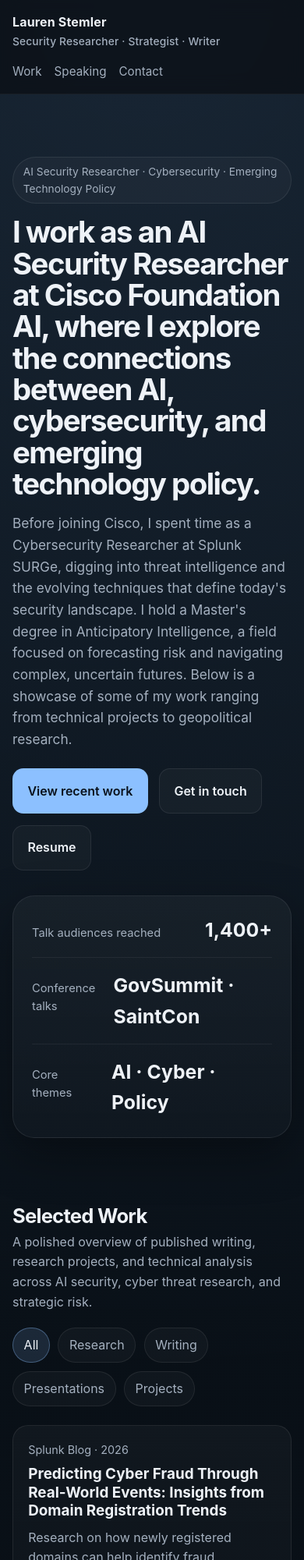
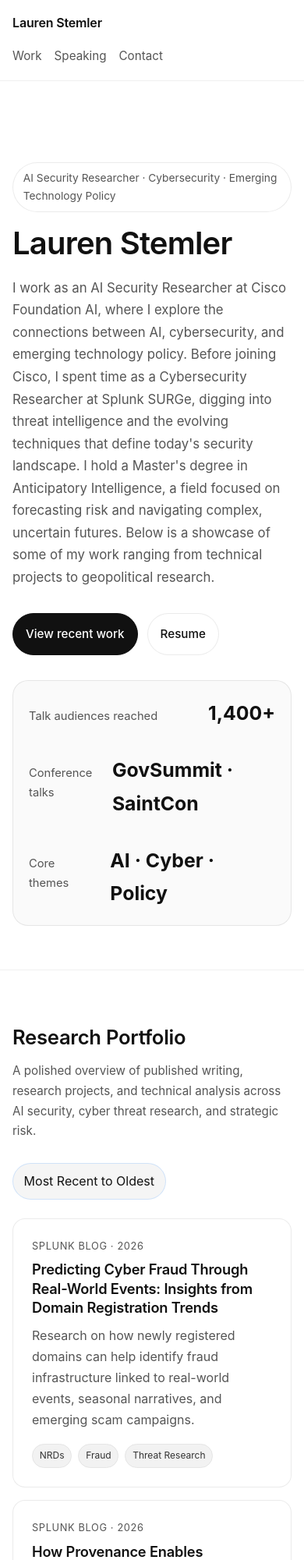
Before and after one commit to lstemler/Lauren-Stemler-Research-Portfolio, a plain HTML site: page index.html in a window 390 px wide. Shown: the top 2000 px of the page at 78% size. Drawn offline with Linux system fonts and the light colour scheme.

Commit message:
Update index.html

```diff
--- a/index.html
+++ b/index.html
@@ -7,17 +7,17 @@
   <meta name="description" content="Portfolio website for Lauren Stemler featuring research, projects, writing, and presentations." />
   <style>
     :root {
-      --bg: #0b0f14;
-      --bg-soft: #121922;
-      --card: #101722;
-      --border: rgba(255,255,255,0.08);
-      --text: #eef2f7;
-      --muted: #a4b0bf;
-      --accent: #8cc0ff;
-      --accent-soft: rgba(140, 192, 255, 0.14);
-      --max: 1120px;
-      --radius: 20px;
-      --shadow: 0 20px 60px rgba(0,0,0,0.35);
+      --bg: #ffffff;
+      --bg-soft: #f7f7f7;
+      --card: #ffffff;
+      --border: rgba(0,0,0,0.08);
+      --text: #111111;
+      --muted: #555555;
+      --accent: #111111;
+      --accent-soft: rgba(0,0,0,0.04);
+      --max: 900px;
+      --radius: 16px;
+      --shadow: 0 10px 30px rgba(0,0,0,0.06);
     }
 
     * { box-sizing: border-box; }
@@ -25,18 +25,17 @@
     body {
       margin: 0;
       font-family: Inter, ui-sans-serif, system-ui, -apple-system, BlinkMacSystemFont, "Segoe UI", sans-serif;
-      background:
-        radial-gradient(circle at top, rgba(140,192,255,0.12), transparent 30%),
-        linear-gradient(180deg, #081018 0%, var(--bg) 100%);
+      background: var(--bg);
       color: var(--text);
-      line-height: 1.6;
+      line-height: 1.7;
+      font-size: 16px;
     }
 
     a { color: inherit; text-decoration: none; }
     img { max-width: 100%; display: block; }
 
     .container {
-      width: min(calc(100% - 2rem), var(--max));
+      width: min(calc(100% - 2rem), 760px);
       margin: 0 auto;
     }
 
@@ -44,9 +43,9 @@
       position: sticky;
       top: 0;
       z-index: 50;
-      backdrop-filter: blur(12px);
-      background: rgba(11,15,20,0.72);
-      border-bottom: 1px solid rgba(255,255,255,0.05);
+      backdrop-filter: blur(10px);
+      background: rgba(255,255,255,0.9);
+      border-bottom: 1px solid rgba(0,0,0,0.06);
     }
 
     nav {
@@ -58,8 +57,8 @@
     }
 
     .brand {
-      font-weight: 700;
-      letter-spacing: 0.01em;
+      font-weight: 600;
+      letter-spacing: -0.01em;
       font-size: 1rem;
     }
 
@@ -79,14 +78,33 @@
     .nav-links a {
       color: var(--muted);
       font-size: 0.95rem;
-      transition: 0.2s ease;
+      transition: color 0.2s ease;
+      position: relative;
+      padding-bottom: 0.15rem;
     }
 
     .nav-links a:hover,
     .nav-links a.active { color: var(--text); }
 
+    .nav-links a::after {
+      content: "";
+      position: absolute;
+      left: 0;
+      bottom: 0;
+      width: 0;
+      height: 1px;
+      background: var(--text);
+      transition: width 0.2s ease;
+    }
+
+    .nav-links a:hover::after,
+    .nav-links a.active::after {
+      width: 100%;
+    }
+
     header.hero {
-      padding: 5rem 0 2.5rem;
+      padding: 6.5rem 0 3.5rem;
+      border-top: none;
     }
 
     .hero-grid {
@@ -110,34 +128,39 @@
     }
 
     h1 {
-      font-size: clamp(2.4rem, 6vw, 4.5rem);
-      line-height: 1.05;
-      margin: 0 0 1rem;
-      letter-spacing: -0.04em;
+      font-size: clamp(2.5rem, 5vw, 3.5rem);
+      line-height: 1.2;
+      margin: 0 0 1.2rem;
+      letter-spacing: -0.02em;
+      font-weight: 600;
     }
 
     .lead {
-      font-size: 1.08rem;
+      font-size: 1.05rem;
       color: var(--muted);
-      max-width: 62ch;
-      margin-bottom: 1.5rem;
+      max-width: 65ch;
+      margin-bottom: 2rem;
     }
 
     .cta-row {
       display: flex;
       flex-wrap: wrap;
-      gap: 0.9rem;
-      margin-top: 1.5rem;
+      gap: 0.75rem;
+      margin-top: 1.75rem;
     }
 
     .btn {
-      padding: 0.95rem 1.15rem;
-      border-radius: 14px;
+      padding: 0.8rem 1rem;
+      border-radius: 999px;
       border: 1px solid var(--border);
-      background: rgba(255,255,255,0.03);
+      background: #fff;
       color: var(--text);
-      font-weight: 600;
+      font-weight: 500;
+      font-size: 0.95rem;
       transition: transform 0.2s ease, border-color 0.2s ease, background 0.2s ease;
+      display: inline-flex;
+      align-items: center;
+      gap: 0.45rem;
     }
 
     .btn:hover {
@@ -146,17 +169,16 @@
     }
 
     .btn.primary {
-      background: var(--accent);
-      color: #09111c;
-      border-color: transparent;
+      background: var(--text);
+      color: #fff;
+      border-color: var(--text);
     }
 
     .hero-card {
-      background: linear-gradient(180deg, rgba(255,255,255,0.04), rgba(255,255,255,0.02));
+      background: #fafafa;
       border: 1px solid var(--border);
-      border-radius: 28px;
-      padding: 1.5rem;
-      box-shadow: var(--shadow);
+      border-radius: 20px;
+      padding: 1.25rem;
     }
 
     .stat-block {
@@ -178,7 +200,8 @@
     .stat .value { font-size: 1.55rem; font-weight: 700; }
 
     section {
-      padding: 2.5rem 0;
+      padding: 4rem 0;
+      border-top: 1px solid rgba(0,0,0,0.06);
     }
 
     .section-title {
@@ -186,19 +209,21 @@
       justify-content: space-between;
       align-items: end;
       gap: 1rem;
-      margin-bottom: 1.25rem;
+      margin-bottom: 1.75rem;
     }
 
     .section-title h2 {
       margin: 0;
-      font-size: clamp(1.6rem, 3vw, 2.2rem);
-      letter-spacing: -0.03em;
+      font-size: 1.6rem;
+      letter-spacing: -0.01em;
+      font-weight: 600;
     }
 
     .section-title p {
-      margin: 0;
+      margin: 0.5rem 0 0;
       color: var(--muted);
-      max-width: 64ch;
+      max-width: 60ch;
+      font-size: 0.95rem;
     }
 
     .filters {
@@ -234,28 +259,52 @@
     }
 
     .card {
-      background: linear-gradient(180deg, rgba(255,255,255,0.035), rgba(255,255,255,0.02));
+      background: var(--card);
       border: 1px solid var(--border);
       border-radius: var(--radius);
-      padding: 1.2rem;
+      padding: 1.5rem;
       transition: transform 0.2s ease, border-color 0.2s ease;
     }
 
     .card:hover {
       transform: translateY(-2px);
-      border-color: rgba(255,255,255,0.15);
+      border-color: rgba(0,0,0,0.15);
     }
 
     .meta {
       color: var(--muted);
-      font-size: 0.9rem;
-      margin-bottom: 0.5rem;
+      font-size: 0.8rem;
+      margin-bottom: 0.4rem;
+      text-transform: uppercase;
+      letter-spacing: 0.05em;
     }
 
     .card h3 {
       margin: 0 0 0.6rem;
-      font-size: 1.18rem;
-      line-height: 1.25;
+      font-size: 1.14rem;
+      line-height: 1.35;
+      font-weight: 600;
+      letter-spacing: -0.01em;
+    }
+
+    .card h3 a {
+      position: relative;
+      text-decoration: none;
+    }
+
+    .card h3 a::after {
+      content: "";
+      position: absolute;
+      left: 0;
+      bottom: -2px;
+      width: 0;
+      height: 1px;
+      background: var(--text);
+      transition: width 0.2s ease;
+    }
+
+    .card:hover h3 a::after {
+      width: 100%;
     }
 
     .card p {
@@ -271,11 +320,11 @@
     }
 
     .tag {
-      font-size: 0.8rem;
-      color: #dce7f5;
-      background: rgba(255,255,255,0.05);
-      border: 1px solid rgba(255,255,255,0.06);
-      padding: 0.35rem 0.6rem;
+      font-size: 0.75rem;
+      color: #333;
+      background: #f2f2f2;
+      border: 1px solid #e5e5e5;
+      padding: 0.3rem 0.55rem;
       border-radius: 999px;
     }
 
@@ -304,8 +353,9 @@
       justify-content: space-between;
       gap: 1rem;
       flex-wrap: wrap;
-      border-top: 1px solid rgba(255,255,255,0.06);
-      padding-top: 1.25rem;
+      border-top: 1px solid rgba(0,0,0,0.06);
+      padding-top: 1.5rem;
+      font-size: 0.92rem;
     }
 
     @media (max-width: 900px) {
@@ -329,7 +379,6 @@
       <nav>
         <a class="brand" href="#top">
           Lauren Stemler
-          <span>Security Researcher · Strategist · Writer</span>
         </a>
         <div class="nav-links">
           <a href="#work">Work</a>
@@ -345,13 +394,12 @@
       <div class="container hero-grid">
         <div>
           <div class="eyebrow">AI Security Researcher · Cybersecurity · Emerging Technology Policy</div>
-          <h1>I work as an AI Security Researcher at Cisco Foundation AI, where I explore the connections between AI, cybersecurity, and emerging technology policy.</h1>
+          <h1>Lauren Stemler</h1>
           <p class="lead">
-            Before joining Cisco, I spent time as a Cybersecurity Researcher at Splunk SURGe, digging into threat intelligence and the evolving techniques that define today&#39;s security landscape. I hold a Master&#39;s degree in Anticipatory Intelligence, a field focused on forecasting risk and navigating complex, uncertain futures. Below is a showcase of some of my work ranging from technical projects to geopolitical research.
+            I work as an AI Security Researcher at Cisco Foundation AI, where I explore the connections between AI, cybersecurity, and emerging technology policy. Before joining Cisco, I spent time as a Cybersecurity Researcher at Splunk SURGe, digging into threat intelligence and the evolving techniques that define today&#39;s security landscape. I hold a Master&#39;s degree in Anticipatory Intelligence, a field focused on forecasting risk and navigating complex, uncertain futures. Below is a showcase of some of my work ranging from technical projects to geopolitical research.
           </p>
           <div class="cta-row">
             <a class="btn primary" href="#work">View recent work</a>
-            <a class="btn" href="#contact">Get in touch</a>
             <a class="btn" href="assets/Lauren-Stemler-Resume.pdf" target="_blank" rel="noreferrer">Resume</a>
           </div>
         </div>
@@ -379,7 +427,7 @@
       <div class="container">
         <div class="section-title">
           <div>
-            <h2>Selected Work</h2>
+            <h2>Research Portfolio</h2>
             <p>
               A polished overview of published writing, research projects, and technical analysis across AI security, cyber threat research, and strategic risk.
             </p>
@@ -387,11 +435,7 @@
         </div>
 
         <div class="filters">
-          <button class="chip active" data-filter="all">All</button>
-          <button class="chip" data-filter="research">Research</button>
-          <button class="chip" data-filter="writing">Writing</button>
-          <button class="chip" data-filter="presentation">Presentations</button>
-          <button class="chip" data-filter="project">Projects</button>
+          <button class="chip active" data-filter="all">Most Recent to Oldest</button>
         </div>
 
         <div class="grid work-grid" id="workGrid">
@@ -478,17 +522,12 @@
           <article class="card">
             <div class="meta">Conference Speaking · 2026</div>
             <h3>GovSummit 2026 · Washington, DC</h3>
-            <p>Presented research to an audience of 900+ attendees, translating technical security findings into a policy-relevant public sector context.</p>
+            <p>Spoke to 900+ attendees, translating technical security findings into a policy-relevant public sector context.</p>
           </article>
           <article class="card">
             <div class="meta">Conference Speaking · 2026</div>
             <h3>SaintCon 2026 · Provo, Utah</h3>
-            <p>Presented to 500+ attendees on cybersecurity research and emerging threat trends for a security-focused audience.</p>
-          </article>
-          <article class="card">
-            <div class="meta">Portfolio Overview</div>
-            <h3>Research, writing, and technical projects</h3>
-            <p>This portfolio highlights public writing on AI governance, cyber fraud infrastructure, AI security, threat hunting, and longer-form academic and strategic research.</p>
+            <p>Spoke to 500+ attendees on cybersecurity research and emerging threat trends for a security-focused audience.</p>
           </article>
         </div>
       </div>
@@ -502,22 +541,12 @@
           <h2>Contact</h2>
           <p>Best for speaking engagements, research collaboration, writing opportunities, or portfolio inquiries.</p>
           <div class="tag-row">
-            <a class="btn" href="mailto:your.email@example.com">Email</a>
-            <a class="btn" href="https://www.linkedin.com/" target="_blank" rel="noreferrer">LinkedIn</a>
-            <a class="btn" href="https://github.com/" target="_blank" rel="noreferrer">GitHub</a>
+            <a class="btn" href="mailto:laurenstemler43@gmail.com">✉ Email</a>
+            <a class="btn" href="https://www.linkedin.com/in/laurenstemler/" target="_blank" rel="noreferrer">in LinkedIn</a>
+            <a class="btn" href="https://github.com/lstemler" target="_blank" rel="noreferrer">⌘ GitHub</a>
           </div>
         </div>
-        <div class="card">
-          <h2>What to replace before publishing</h2>
-          <ul class="list">
-            <li>Swap in your real email, LinkedIn, GitHub, and resume PDF.</li>
-            <li>Replace placeholder project descriptions with links to published work.</li>
-            <li>Add thumbnails or screenshots if you want a richer visual layout.</li>
-            <li>Change the accent color to match your personal brand.</li>
-          </ul>
-        </div>
-      </div>
-    </section>
+        </section>
   </main>
 
   <footer>
@@ -535,12 +564,11 @@
       chip.addEventListener('click', () => {
         chips.forEach(c => c.classList.remove('active'));
         chip.classList.add('active');
-
-        const filter = chip.dataset.filter;
         cards.forEach(card => {
-          const categories = card.dataset.category;
-          card.style.display = filter === 'all' || categories.includes(filter) ? 'block' : 'none';
+          card.style.display = 'block';
         });
+      });
+    });
       });
     });
   </script>
```
